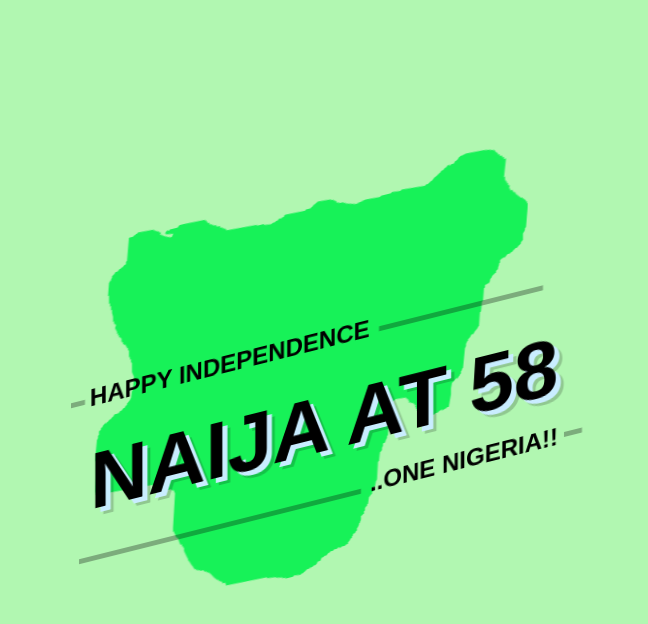
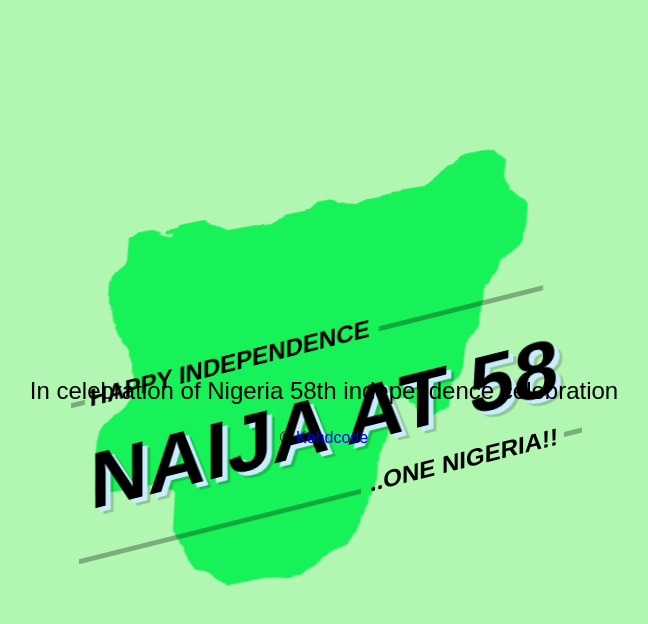
Before and after one commit to kehdcode/independence-day-animation, a plain HTML site: page index.html in a window 1280 px wide. Shown: the whole page, without its empty margins (316-964 px from the left). Drawn offline with Linux system fonts and the light colour scheme.

Commit message:
added and style the footer

```diff
--- a/index.html
+++ b/index.html
@@ -13,6 +13,11 @@
         <h1>naija at 58</h1>
         <h3>..one nigeria!!</h3>
     </div>
+     <footer>
+        <p>In celebration of Nigeria 58th independence celebration</p>
+        &copy; <a href="kehdcode.com.ng">Kehdcode</a>
+    </footer>
+
 
 </body>
 </html>
--- a/main.css
+++ b/main.css
@@ -120,3 +120,16 @@ h1, h3 {
       transform: translateY(0) translateX(0) matrix(1.00,-0.25,0.00,1.00,0,0);
     }
   }
+
+  footer {
+    padding: 15px;
+    text-align: center;
+    position: absolute;
+
+}
+footer a {
+  text-decoration: none;
+}
+footer p {
+    font-size: 1.5em;
+}
```
